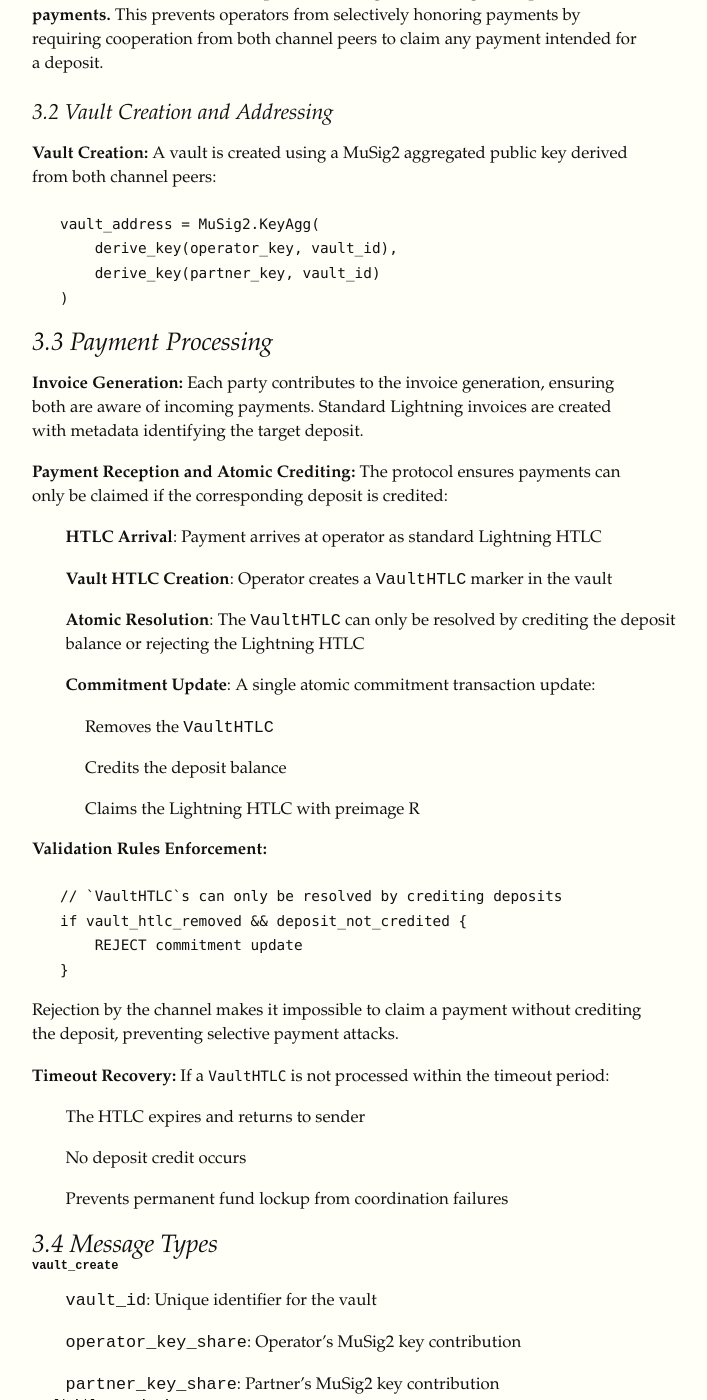
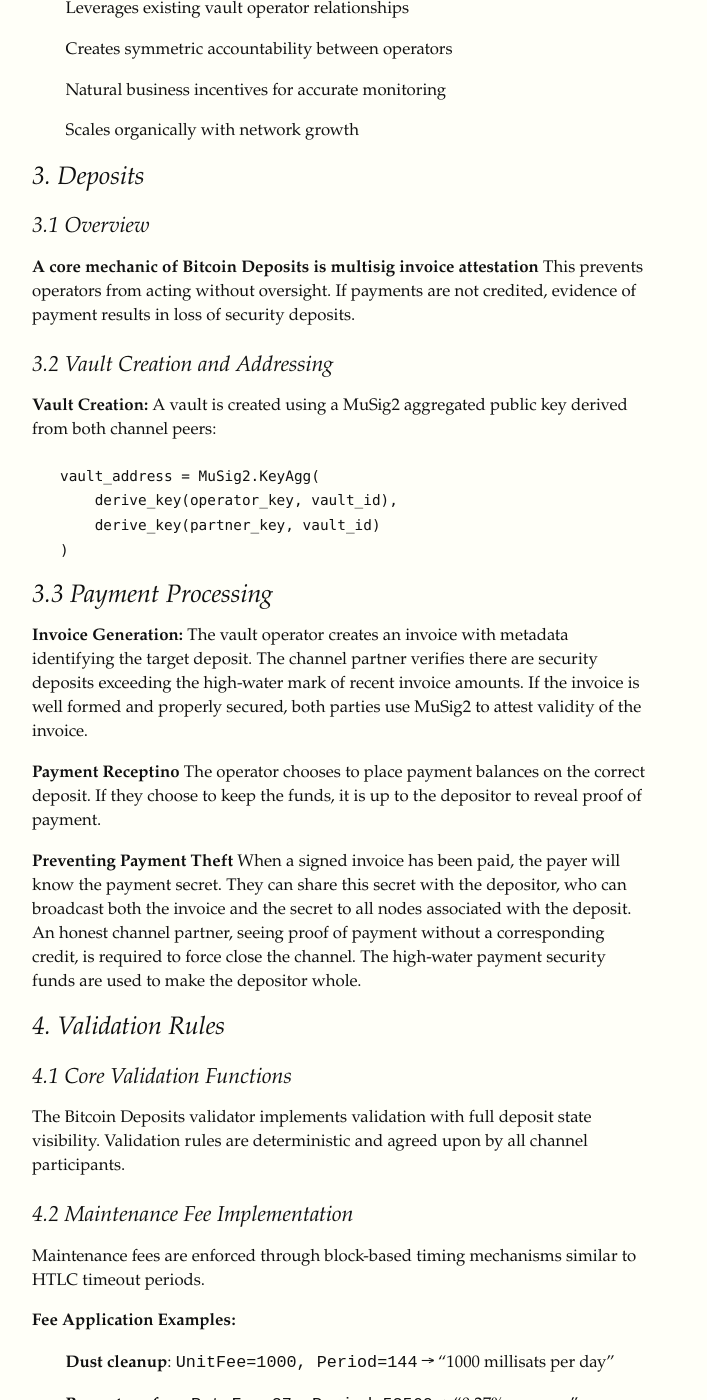
Before and after one commit to ynniv/deposits, a Jekyll site: the page built from index.md, in a window 1280 px wide and 1400 px high, scrolled down 4508 px. Shown: the whole window, without its empty margins (128-835 px from the left). Built offline with Jekyll 4.4.1, drawn with Linux system fonts in a browser that asks for light colours; our own code applies the rules of GitHub Pages for plain Markdown files; some of the changed text lies outside the part shown.

Commit message:
Stronger payment protocol

````diff
--- a/index.md
+++ b/index.md
@@ -8,14 +8,18 @@ npub12akj8hpakgzk6gygf9rzlm343nulpue3pgkx8jmvyeayh86cfrus4x6fdh
 
 * we leverage a Lightning channel's uanimous consensus to implement a ledger of deposits
 * with full reserves and security deposits held in a dedicated transaction output.
-* MuSig2 is used to create deposit invoices that ensure balances are properly credited.
-* these balances are used to pay invoices when a request is signed by the depositor.
+* joint-signatures are used to create vault addresses and sign attestations
+* invoices are created by the operator, then jointly signed
+* a high-water mark security deposit is maintained until invoices time out or are paid
+* when the invoice is paid, the operator credits the deposit
+* if they don't, evidence of the paid invoice requires honest parties to unilaterally close the channel
+* deposits are used to pay invoices when a request is signed by the depositor.
 * operators should run balanced vaults across different partners
 * partners that cross-audit their other vault channel updates.
 * if someone wants to leave they can ask others to service their deposits
 * but unilateral close sends reserves and security deposits to a multisig of channel partners.
 * if the operator was honest and requests to continue, it is fully returned to them
-* if they were provably dishonest, channel partners unilaterally close vault channels.
+* if they were provably dishonest, channel partners unilaterally close their vault channels.
 * security deposits from all channels are used to re-create stolen reserves
 * and randomly selected partners re-establish services for each of the closed vaults.
 * is it trustless? not quite. but it's close, and it scales
@@ -28,7 +32,7 @@ Additionally, Lightning's current architecture assumes participants can maintain
 
 Existing solutions to this problem involve custodial services that sacrifice Bitcoin's core property of cryptographic verifiability. Depositors must trust operators to maintain reserves and process withdrawals honestly. Chaumian Ecash systems provide privacy but require participants to trust mints with custody of funds without transparent reserve requirements.
 
-We propose a new layer 3 protocol that enables Lightning wallets through validated outputs: a Lightning protocol extension that describes new commitment transaction outputs which are subject to negotiated validation rules. Depositors will control funds through cryptographic keys without managing channels, while operators are constrained by protocol rules enforced at the Lightning channel level and monitored by other channel partners. Vault payments are addressed using MuSig2 keys derived from both channel peers, preventing operators from pocketing payments intended for vaults. Consensus rules allow operators to establish recurring maintenance fees, making profitability commonly achievable.
+We propose a new layer 3 protocol that enables Lightning wallets through validated outputs: a Lightning protocol extension that describes new commitment transaction outputs which are subject to negotiated validation rules. Depositors will control funds through cryptographic keys without managing channels, while operators are constrained by protocol rules enforced at the Lightning channel level and monitored by other channel partners. Vaults are addressed using a multisig between channel partners. Security deposits and penalties when presented with pre-images for signed invoices that were never credited prevent operators from pocketing payments intended for vaults. Consensus rules allow operators to establish recurring maintenance fees, making profitability commonly achievable.
 
 The system achieves:
 
@@ -36,7 +40,8 @@ The system achieves:
 - **Offline receiving** where the vault creates invoices on depositor's behalf
 - **Low-connectivity sending** without gossip sync requirements
 - **Cryptographic enforcement** via validated outputs in commitment transactions
-- **MuSig2 addressing** preventing selective payment honoring
+- **Multisig attestation** providing proof that both parties are involved
+- **Penalties for verifiable theft** making dishonesty unprofitable
 - **Organic trust** through multi-vault cross-auditing networks
 - **Economic sustainability** through routing fees and configurable maintenance fees
 - **Progressive trust model** matching deposit size to operator reputation
@@ -48,10 +53,10 @@ The system achieves:
 
 - **One vault address per operator**: Each vault services many deposits, scaling with operators not depositors
 - **Maintenance fees fundamentally change node economics**: Predictable revenue from idle deposits, not just routing fees
-- **Theft requires active collusion**: Both operator AND channel partner must modify software and coordinate
+- **Theft of funds requires active collusion**: Both operator and channel partner must modify software and coordinate
+- **Theft of payments is defended**: Proof of uncredited payment reveals operator dishonesty
 - **Collusion is self-defeating**: Channel partners profit more by revealing dishonesty and claiming security deposits
 - **Market adoption over protocol adoption**: A small number of well-capitalized operators can service millions of deposits
-- **MuSig2 prevents selective theft**: Operators cannot steal individual payments without channel partner cooperation
 
 ## 2. Validated Outputs Extension
 
@@ -65,7 +70,7 @@ Bitcoin Deposits uses a new Lightning Network protocol extension called Validate
 ┌─────────────────────┐
 │      Layer 3        │  Bitcoin Deposits Protocol
 │  (Deposit Wallets)  │  - Private key controlled deposits
-│                     │  - MuSig2 invoices
+│                     │  - Multisig attestation
 │                     │  - Security deposits and recovery protocol
 ├─────────────────────┤
 │      Layer 2        │  Lightning Network + Validated Outputs
@@ -117,7 +122,7 @@ In the Bitcoin Deposits protocol, auditing is handled through a natural network
 
 ### 3.1 Overview
 
-**A core mechanic of Bitcoin Deposits is MuSig2 addressing for deposit payments.** This prevents operators from selectively honoring payments by requiring cooperation from both channel peers to claim any payment intended for a deposit.
+**A core mechanic of Bitcoin Deposits is multisig invoice attestation** This prevents operators from acting without oversight. If payments are not credited, evidence of payment results in loss of security deposits.
 
 ### 3.2 Vault Creation and Addressing
 
@@ -133,65 +138,13 @@ vault_address = MuSig2.KeyAgg(
 ## 3.3 Payment Processing
 
 **Invoice Generation:**
-Each party contributes to the invoice generation, ensuring both are aware of incoming payments. Standard Lightning invoices are created with metadata identifying the target deposit.
+The vault operator creates an invoice with metadata identifying the target deposit. The channel partner verifies there are security deposits exceeding the high-water mark of recent invoice amounts. If the invoice is well formed and properly secured, both parties use MuSig2 to attest validity of the invoice.
 
-**Payment Reception and Atomic Crediting:**
-The protocol ensures payments can only be claimed if the corresponding deposit is credited:
+**Payment Receptino**
+The operator chooses to place payment balances on the correct deposit. If they choose to keep the funds, it is up to the depositor to reveal proof of payment.
 
-1. **HTLC Arrival**: Payment arrives at operator as standard Lightning HTLC
-2. **Vault HTLC Creation**: Operator creates a `VaultHTLC` marker in the vault
-3. **Atomic Resolution**: The `VaultHTLC` can only be resolved by crediting the deposit balance or rejecting the Lightning HTLC
-4. **Commitment Update**: A single atomic commitment transaction update:
-   - Removes the `VaultHTLC`
-   - Credits the deposit balance
-   - Claims the Lightning HTLC with preimage R
-
-**Validation Rules Enforcement:**
-```
-// `VaultHTLC`s can only be resolved by crediting deposits
-if vault_htlc_removed && deposit_not_credited {
-    REJECT commitment update
-}
-```
-
-Rejection by the channel makes it impossible to claim a payment without crediting the deposit, preventing selective payment attacks.
-
-**Timeout Recovery:**
-If a `VaultHTLC` is not processed within the timeout period:
-- The HTLC expires and returns to sender
-- No deposit credit occurs
-- Prevents permanent fund lockup from coordination failures
-
-## 3.4 Message Types
-
-#### `vault_create`
-- `vault_id`: Unique identifier for the vault
-- `operator_key_share`: Operator's MuSig2 key contribution
-- `partner_key_share`: Partner's MuSig2 key contribution
-
-#### `vault_htlc_received`
-- `vault_id`: Target vault identifier
-- `deposit_pubkey`: Target deposit public key
-- `payment_hash`: Lightning payment hash
-- `amount`: Payment amount
-- `cltv_expiry`: Timeout block height
-
-#### `vault_htlc_resolve`
-- `vault_id`: Vault identifier
-- `deposit_pubkey`: Deposit being credited
-- `payment_hash`: Payment being resolved
-- `new_balance`: Updated deposit balance after credit
-- `preimage`: Payment preimage R
-- `signatures`: Both peers' signatures for the atomic update
-
-#### `vault_balance_proof`
-- `vault_id`: Vault identifier
-- `deposit_pubkey`: Deposit identifier
-- `balance`: Current balance
-- `update_count`: Monotonic counter of updates
-- `signatures`: Both peers' signatures attesting to balance
-
-The atomic nature of these messages ensures that payment acceptance and balance updates are inseparable, providing strong guarantees against operator misbehavior.
+**Preventing Payment Theft**
+When a signed invoice has been paid, the payer will know the payment secret. They can share this secret with the depositor, who can broadcast both the invoice and the secret to all nodes associated with the deposit. An honest channel partner, seeing proof of payment without a corresponding credit, is required to force close the channel. The high-water payment security funds are used to make the depositor whole.
 
 ## 4. Validation Rules
 
@@ -222,11 +175,13 @@ This protocol is trust-minimized, not fully trustless. However, the MuSig2 addre
 
 **Primary Attack Vectors:**
 1. **Operator-Channel Partner Collusion**: Both parties cooperate to steal vault funds
+1. **Operator Payment Pocketing**: The operator receives a payment but doesn't credit the deposit
 2. **Recovery Party Failure**: Recovery party doesn't properly reintegrate deposits after force close
 3. **Fake Invoice Generation**: Operator creates invalid invoices to steal individual payments
 
 **Trust Minimization Through:**
-- **MuSig2 multisig addressing**: Prevents selective payment honoring
+- **Multisig addressing**: Prevents most unilateral actions
+- **Payment security deposits**: Makes evidence of payment theft expensive
 - **Multi-vault cross-auditing**: Creates mutual accountability between operators
 - **Full-Reserves**: Operators must maintain more than 100% of deposit balances
 - **Metrics-based monitoring**: Auditors track objective performance indicators
@@ -286,12 +241,19 @@ This structure creates powerful economic incentives against collusion:
 - **Consequence**: Force closure of other vaults, security deposit forfeiture
 - **Result**: Economic incentives strongly discourage collusion
 
-**2. Recovery Party Failure**
+**2. Operator Payment Thft**
+- **Attack**: Operator receives payment funds but doesn't credit the deposit
+- **Prevention**: Payment secret gives payer proof of payment
+- **Detection**: Depositor reveals proof of payment to channel partner
+- **Consequence**: Force closure of vault, security deposit forfeiture
+- **Result**: Economic incentives strongly discourages payment theft
+
+**3. Recovery Party Failure**
 - **Attack**: Recovery party doesn't properly reintegrate deposits
 - **Status**: Open design item requiring further specification
 - **Potential Mitigations**: Recovery party bonds, multi-party recovery, or auditor-based recovery
 
-**3. Fake Invoice Generation**
+**4. Fake Invoice Generation**
 - **Attack**: Operator creates invalid invoices to redirect payments
 - **Detection**: Immediately visible to validating clients
 - **Scope**: Limited to single payment, not entire vault
@@ -506,7 +468,7 @@ Validated output messages integrate with existing Lightning message flow during
 
 **MuSig2 Support:**
 - Key derivation for vault address
-- Cooperative signing for vault payment processing
+- Cooperative attestation
 
 ### 6.2 Vault Operator Expectations
 
@@ -544,7 +506,14 @@ Validated output messages integrate with existing Lightning message flow during
 - Participate in recovery processes as needed
 - Compete on infrastructure quality and reliability
 
-### 6.4 Auditor Expectations
+### 6.4 Other-channel Partner Expectations
+
+- Cross-monitor commitment updates
+- Monitor vault payment processing integrity
+- Provide hard enforcement through unilateral close
+- Directly participate in recovery process
+
+### 6.4 Independent Auditor Expectations
 
 - Monitor commitment transaction updates
 - Provide soft enforcement through reputation reporting
@@ -666,9 +636,10 @@ The protocol operates on a **progressive trust model** that adapts to depositor
 **Cryptographic guarantees**:
 - Authorization required for all balance decreases
 - Validation rules enforced by channel consensus
-- Atomic transfers via Lightning payments
+- Atomic transfers via Lightning network
 - Depositor maintains exclusive control via private key
-- Musig2 multisig prevents selective payment honoring
+- Multisig attestation prevents deceptive invoices
+- Evidence of non-credited payment reveals dishonest operators
 
 **Web of Trust guarantees**:
 - Multi-vault architectures create mutual accountability
@@ -678,7 +649,7 @@ The protocol operates on a **progressive trust model** that adapts to depositor
 - Security deposits align long-term incentives
 
 **Economic guarantees**:
-- Over-reserve requirements provide skin in the game
+- Over-reserve requirements provide skin in the game and replacement of stolen funds
 - Security deposit forfeiture exceeds theft gains
 - Reputation value exceeds potential theft gains
 - Competition ensures good behavior
````
Also changed, not shown: other parts of index.md (+2 -1 lines).
